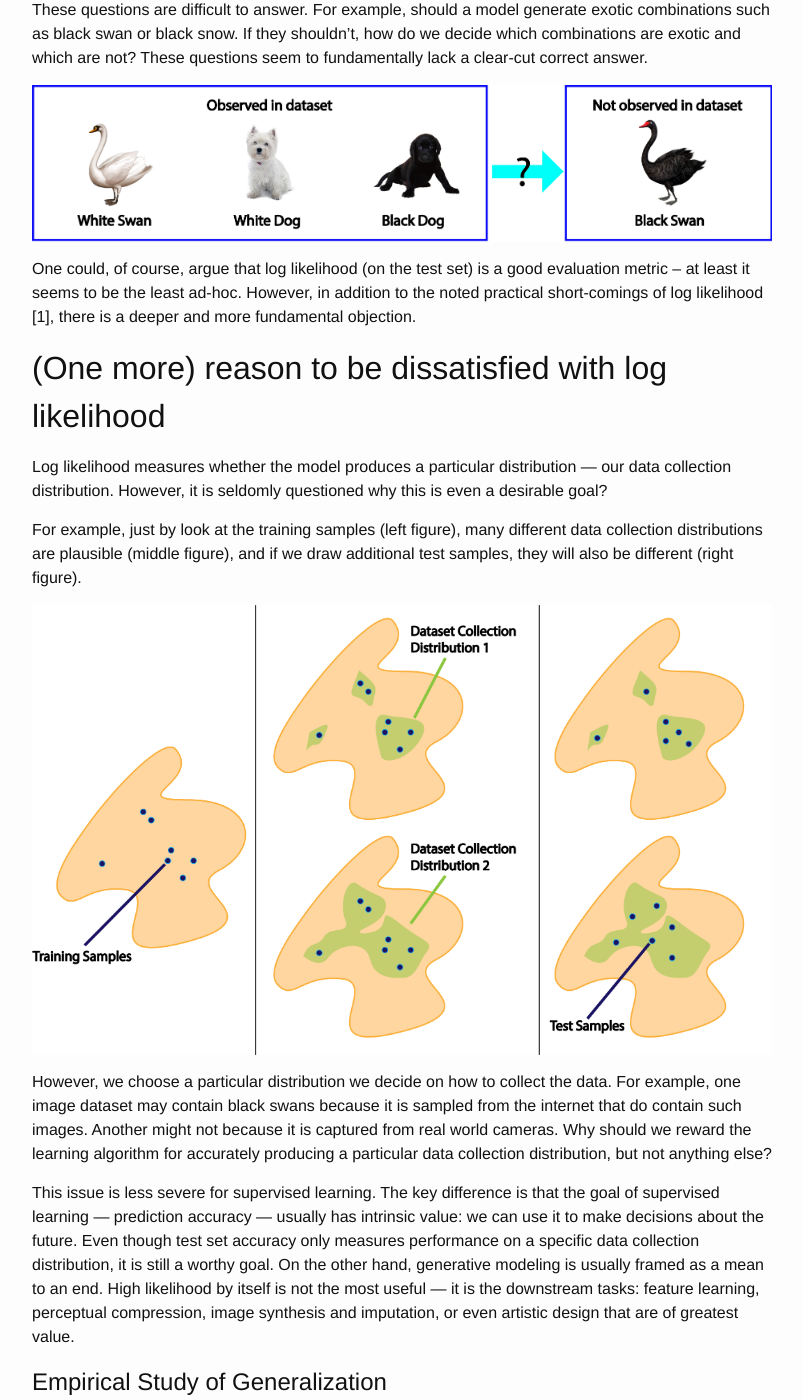
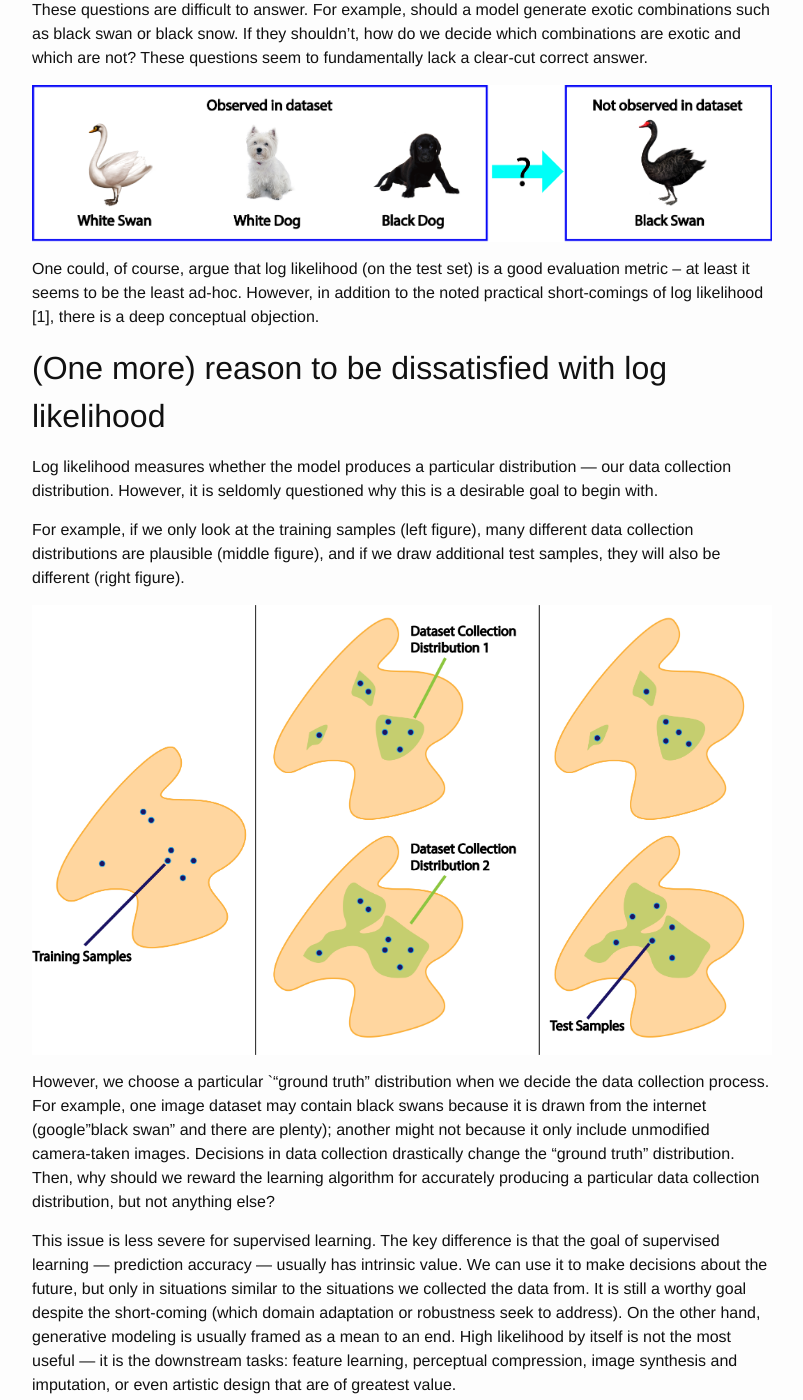
Before and after one commit to ShengjiaZhao/BiasAndGeneralizationBlog, a Jekyll site: the page built from main.md, in a window 1280 px wide and 1400 px high, scrolled down 757 px. Shown: the whole window, without its empty margins (238-1041 px from the left). Built offline with Jekyll 4.4.1, drawn with Linux system fonts in a browser that asks for light colours; our own code applies the rules of GitHub Pages for plain Markdown files; some of the changed text lies outside the part shown.

Commit message:
Add content

```diff
--- a/main.md
+++ b/main.md
@@ -15,29 +15,27 @@
 
 ![example_swan](img/example_swan.png)
 
-One could, of course, argue that log likelihood (on the test set) is a good evaluation metric -- at least it seems to be the least ad-hoc. However, in addition to the noted practical short-comings of log likelihood [1], there is a deeper and more fundamental objection.
+One could, of course, argue that log likelihood (on the test set) is a good evaluation metric -- at least it seems to be the least ad-hoc. However, in addition to the noted practical short-comings of log likelihood [1], there is a deep conceptual objection.
 
 ## (One more) reason to be dissatisfied with log likelihood
 
-Log likelihood measures whether the model produces a particular distribution --- our data collection distribution. However, it is seldomly questioned why this is even a desirable goal?
+Log likelihood measures whether the model produces a particular distribution --- our data collection distribution. However, it is seldomly questioned why this is a desirable goal to begin with.
 
-For example, just by look at the training samples (left figure), many different data collection distributions are plausible (middle figure), and if we draw additional test samples, they will also be different (right figure).
+For example, if we only look at the training samples (left figure), many different data collection distributions are plausible (middle figure), and if we draw additional test samples, they will also be different (right figure).
 
 ![example_coverage](img/illustration_coverage.png)
 
-However, we choose a particular distribution we decide on how to collect the data. For example, one image dataset may contain black swans because it is sampled from the internet that do contain such images. Another might not because it is captured from real world cameras. Why should we reward the learning algorithm for accurately producing a particular data collection distribution, but not anything else?
+However, we choose a particular `"ground truth" distribution when we decide the data collection process. For example, one image dataset may contain black swans because it is drawn from the internet (google"black swan" and there are plenty); another might not because it only include unmodified camera-taken images. Decisions in data collection drastically change the "ground truth" distribution. Then, why should we reward the learning algorithm for accurately producing a particular data collection distribution, but not anything else?
 
-This issue is less severe for supervised learning. The key difference is that the goal of supervised learning --- prediction accuracy --- usually has intrinsic value: we can use it to make decisions about the future. Even though test set accuracy only measures performance on a specific data collection distribution, it is still a worthy goal. On the other hand, generative modeling is usually framed as a mean to an end. High likelihood by itself is not the most useful --- it is the downstream tasks: feature learning, perceptual compression, image synthesis and imputation, or even artistic design that are of greatest value.
+This issue is less severe for supervised learning. The key difference is that the goal of supervised learning --- prediction accuracy --- usually has intrinsic value. We can use it to make decisions about the future, but only in situations similar to the situations we collected the data from. It is still a worthy goal despite the short-coming (which domain adaptation or robustness seek to address). On the other hand, generative modeling is usually framed as a mean to an end. High likelihood by itself is not the most useful --- it is the downstream tasks: feature learning, perceptual compression, image synthesis and imputation, or even artistic design that are of greatest value.
 
 # Empirical Study of Generalization
 
 It seems that we must resort to human evaluation as the gold standard. This is indeed a must-have evaluation method for almost every generative models paper. However, human evaluation is biased by the taste of the human viewer. Is there something slightly more objective?
 
-<!-- Human evaluation also gives us much more than a cold performance number, we can also observe the type of successes and failures the model demonstrates. We would like to have that too.  -->
-
 In our paper [(ArXiv)](https://arxiv.org/abs/1811.03259) [(NeurIPS 2018 Spotlight Video)](https://www.videoken.com/embed/d37VHhPILAU?tocitem=40) we proposed a new method to visualize the behavior of a deep generative model. We think about the generative model training algorithm as a function that maps input training distribution into output generated distribution. We design input training distributions and observe the output generated distribution to "probe" this function.
 
-[maybe a plot of the training algorithm as a function]
+![learning_algorithm](img/illustration_learning.png)
 
 However, images are high dimensional, so studying this function from training images to test images is infeasible. However, we can study this function when the inputs and outputs are projected into a low dimensional feature space. For example, we can look at the object-count feature, and look at the number of objects in input images, and the number of objects in output generated images. We propose three example strategies to probe the function.
 
@@ -83,7 +81,7 @@
 
 
 # References
-[1] Notes on evaluation of generative models
+[1] Theis, Lucas, Aäron van den Oord, and Matthias Bethge. "A note on the evaluation of generative models." *arXiv preprint arXiv:1511.01844* (2015).
 
 [2] Zhang et al 2016
 
```
Also changed, not shown: img/illustration_learning.png (added).
